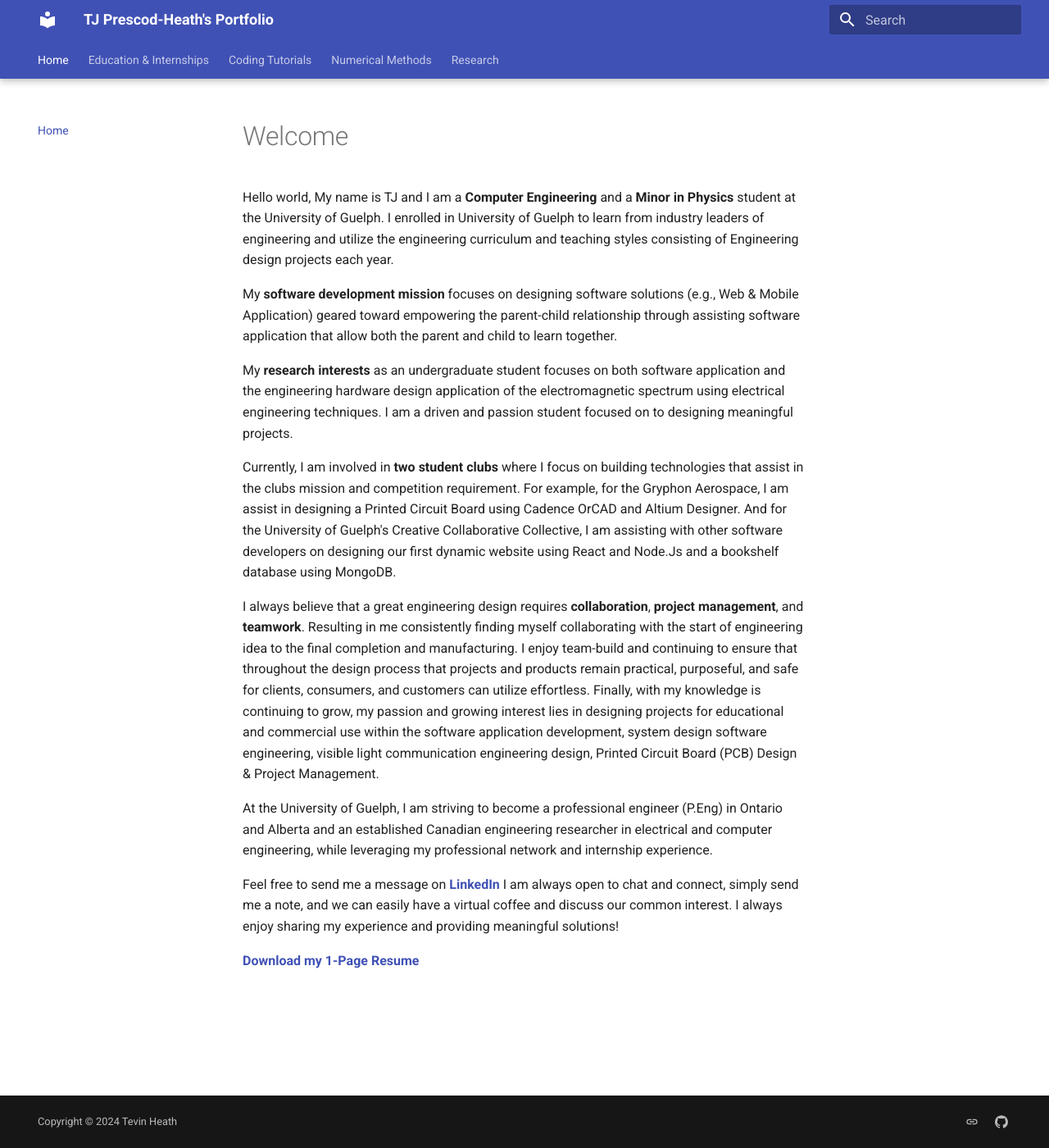
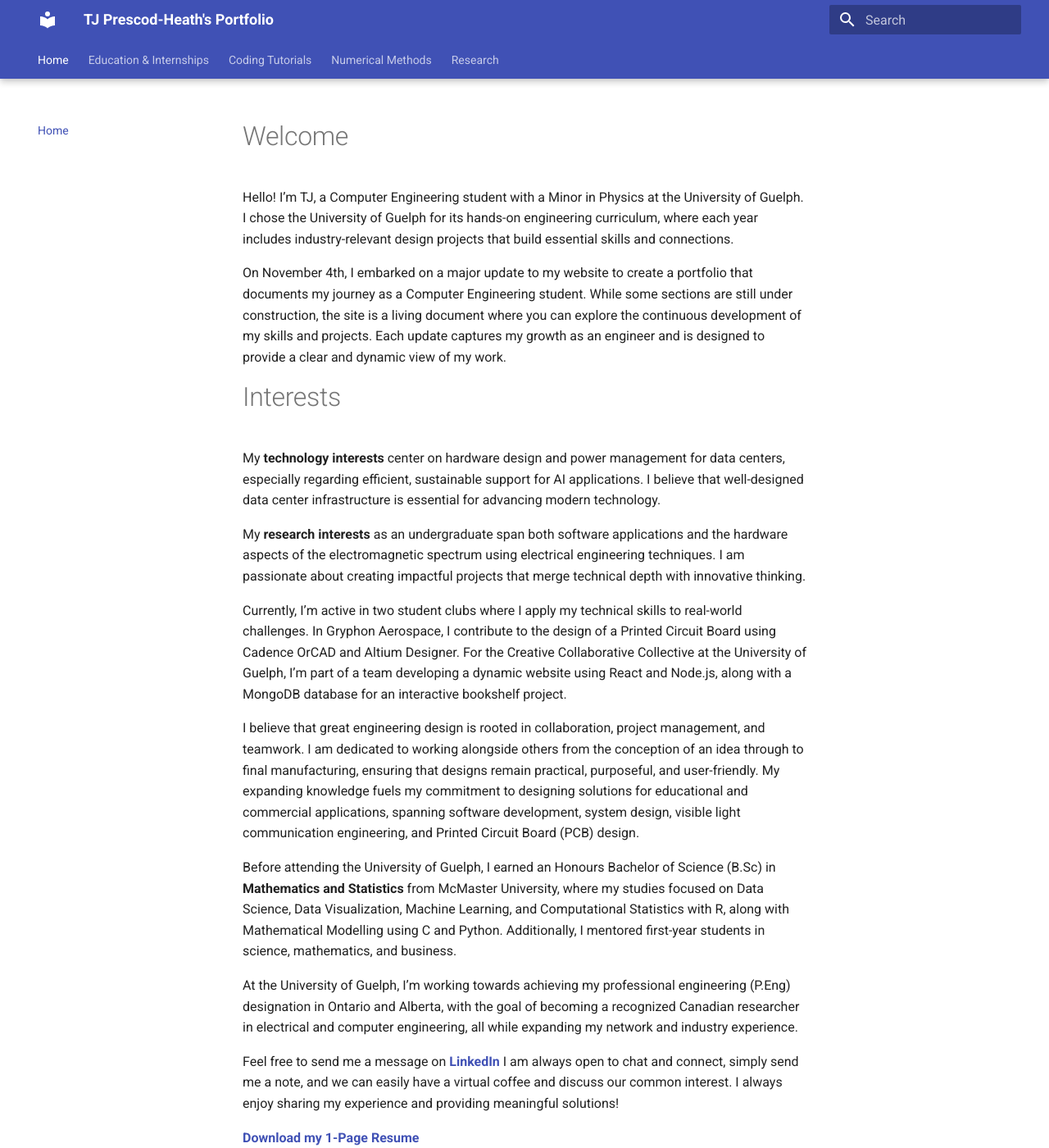
Before and after one commit to TevHeath/tevheath.github.io, an MkDocs documentation site: the page built from docs/index.md, in a window 1280 px wide and 1400 px high. Shown: the whole window at 82% size. Built offline with MkDocs 1.6.1 and Material for MkDocs 9.7.7, drawn with Linux system fonts in a browser that asks for light colours.

Commit message:
updated the welcome page

```diff
--- a/docs/index.md
+++ b/docs/index.md
@@ -1,19 +1,20 @@
 # Welcome
+Hello! I’m TJ, a Computer Engineering student with a Minor in Physics at the University of Guelph. I chose the University of Guelph for its hands-on engineering curriculum, where each year includes industry-relevant design projects that build essential skills and connections.
 
-Hello world, My name is TJ and I am a **Computer Engineering** and a **Minor in Physics** student at the University of Guelph. I enrolled in University of Guelph to learn from industry leaders of engineering and utilize the engineering curriculum and teaching styles consisting of Engineering design projects each year.
+On November 4th, I embarked on a major update to my website to create a portfolio that documents my journey as a Computer Engineering student. While some sections are still under construction, the site is a living document where you can explore the continuous development of my skills and projects. Each update captures my growth as an engineer and is designed to provide a clear and dynamic view of my work.
 
-My **software development mission** focuses on designing software solutions (e.g., Web & Mobile Application) geared toward empowering the parent-child relationship through assisting software application that allow both the parent and child to learn together.
+# Interests
+My **technology interests** center on hardware design and power management for data centers, especially regarding efficient, sustainable support for AI applications. I believe that well-designed data center infrastructure is essential for advancing modern technology.
 
-My **research interests** as an undergraduate student focuses on both software application and the engineering hardware design application of the electromagnetic spectrum using electrical engineering techniques. I am a driven and passion student focused on to designing meaningful projects.
+My **research interests** as an undergraduate span both software applications and the hardware aspects of the electromagnetic spectrum using electrical engineering techniques. I am passionate about creating impactful projects that merge technical depth with innovative thinking.
 
-Currently, I am involved in **two student clubs** where I focus on building technologies that assist in the clubs mission and competition requirement. For example, for the Gryphon Aerospace, I am assist in designing a Printed Circuit Board using Cadence OrCAD and Altium Designer. And for the University of Guelph's Creative Collaborative Collective, I am assisting with other software developers on designing our first dynamic website using React and Node.Js and a bookshelf database using MongoDB.
+Currently, I’m active in two student clubs where I apply my technical skills to real-world challenges. In Gryphon Aerospace, I contribute to the design of a Printed Circuit Board using Cadence OrCAD and Altium Designer. For the Creative Collaborative Collective at the University of Guelph, I’m part of a team developing a dynamic website using React and Node.js, along with a MongoDB database for an interactive bookshelf project.
 
+I believe that great engineering design is rooted in collaboration, project management, and teamwork. I am dedicated to working alongside others from the conception of an idea through to final manufacturing, ensuring that designs remain practical, purposeful, and user-friendly. My expanding knowledge fuels my commitment to designing solutions for educational and commercial applications, spanning software development, system design, visible light communication engineering, and Printed Circuit Board (PCB) design.
 
-I always believe that a great engineering design requires **collaboration**, **project management**, and **teamwork**. Resulting in me consistently finding myself collaborating with the start of engineering idea to the final completion and manufacturing. I enjoy team-build and continuing to ensure that throughout the design process that projects and products remain practical, purposeful, and safe for clients, consumers, and customers can utilize effortless. Finally, with my knowledge is continuing to grow, my passion and growing interest lies in designing projects for educational and commercial use within the software application development, system design software engineering, visible light communication engineering design, Printed Circuit Board (PCB) Design & Project Management.
+Before attending the University of Guelph, I earned an Honours Bachelor of Science (B.Sc) in **Mathematics and Statistics** from McMaster University, where my studies focused on Data Science, Data Visualization, Machine Learning, and Computational Statistics with R, along with Mathematical Modelling using C and Python. Additionally, I mentored first-year students in science, mathematics, and business.
 
-<!-- Prior to attending the University of Guelph, I completed my Honours Bachelor of Science (B.Sc) degree from McMaster University in **Mathematics and Statistics**. During my tenure in McMaster University's Mathematics & Statistics Program, key courses and studies remained as a focus in my studies. These courses were Data Science, Data Visualization, Machine Learning, and Computational Statistics using R, and Mathematical Modelling using C and Python. Finally, many of my extracurricular activities were aimed in mentoring first year international science, mathematics, and business students. -->
-
-At the University of Guelph, I am striving to become a professional engineer (P.Eng) in Ontario and Alberta and an established Canadian engineering researcher in electrical and computer engineering, while leveraging my professional network and internship experience.
+At the University of Guelph, I’m working towards achieving my professional engineering (P.Eng) designation in Ontario and Alberta, with the goal of becoming a recognized Canadian researcher in electrical and computer engineering, all while expanding my network and industry experience.
 
 Feel free to send me a message on [**LinkedIn**](https://www.linkedin.com/in/t-j-prescod-heath/)  I am always open to chat and connect, simply send me a note, and we can easily have a virtual coffee and discuss our common interest. I always enjoy sharing my experience and providing meaningful solutions!
 
```
Also changed, not shown: docs/coding-tutorial/getting-started/installation/installation-cpp.md (+1 -0 lines).
